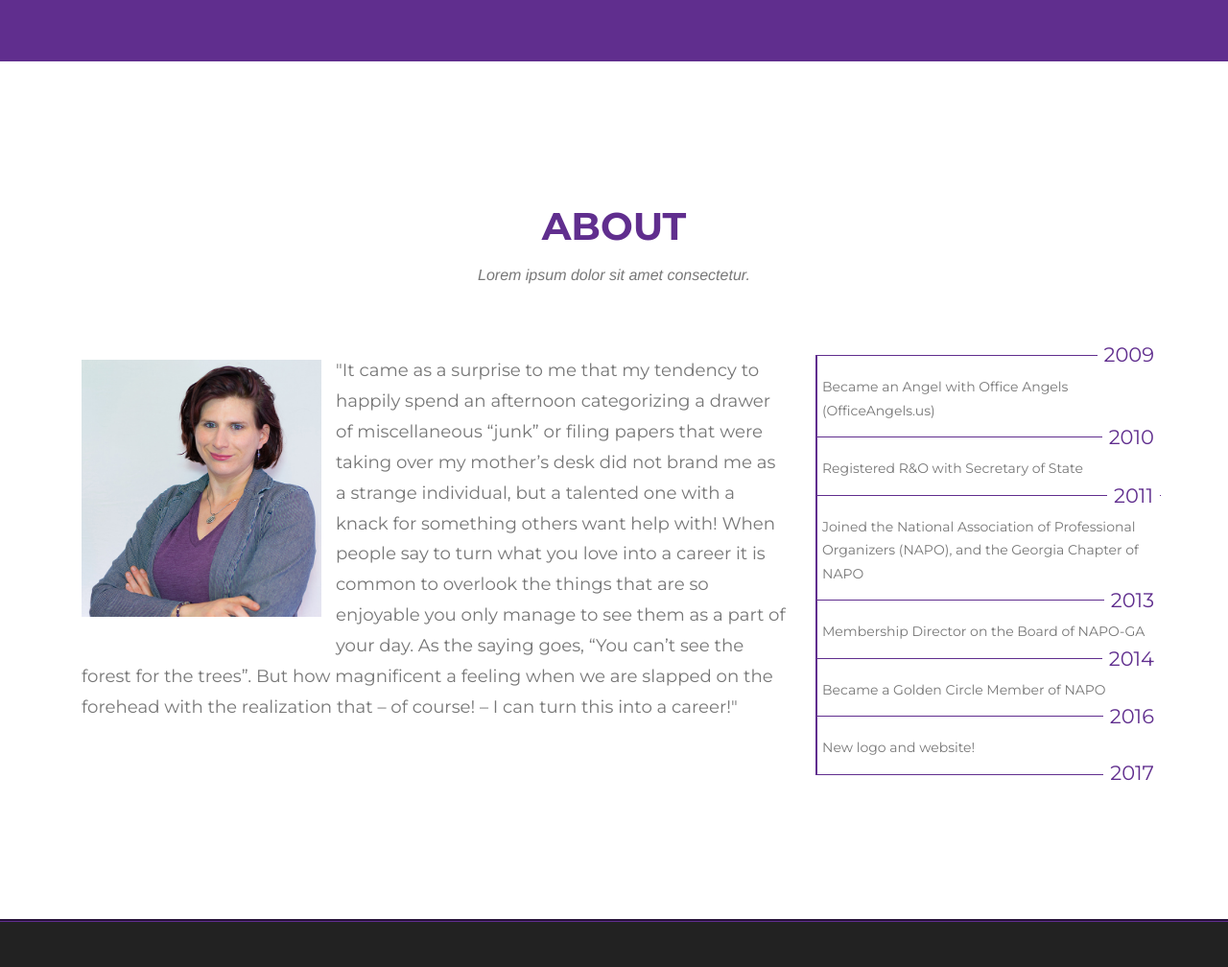
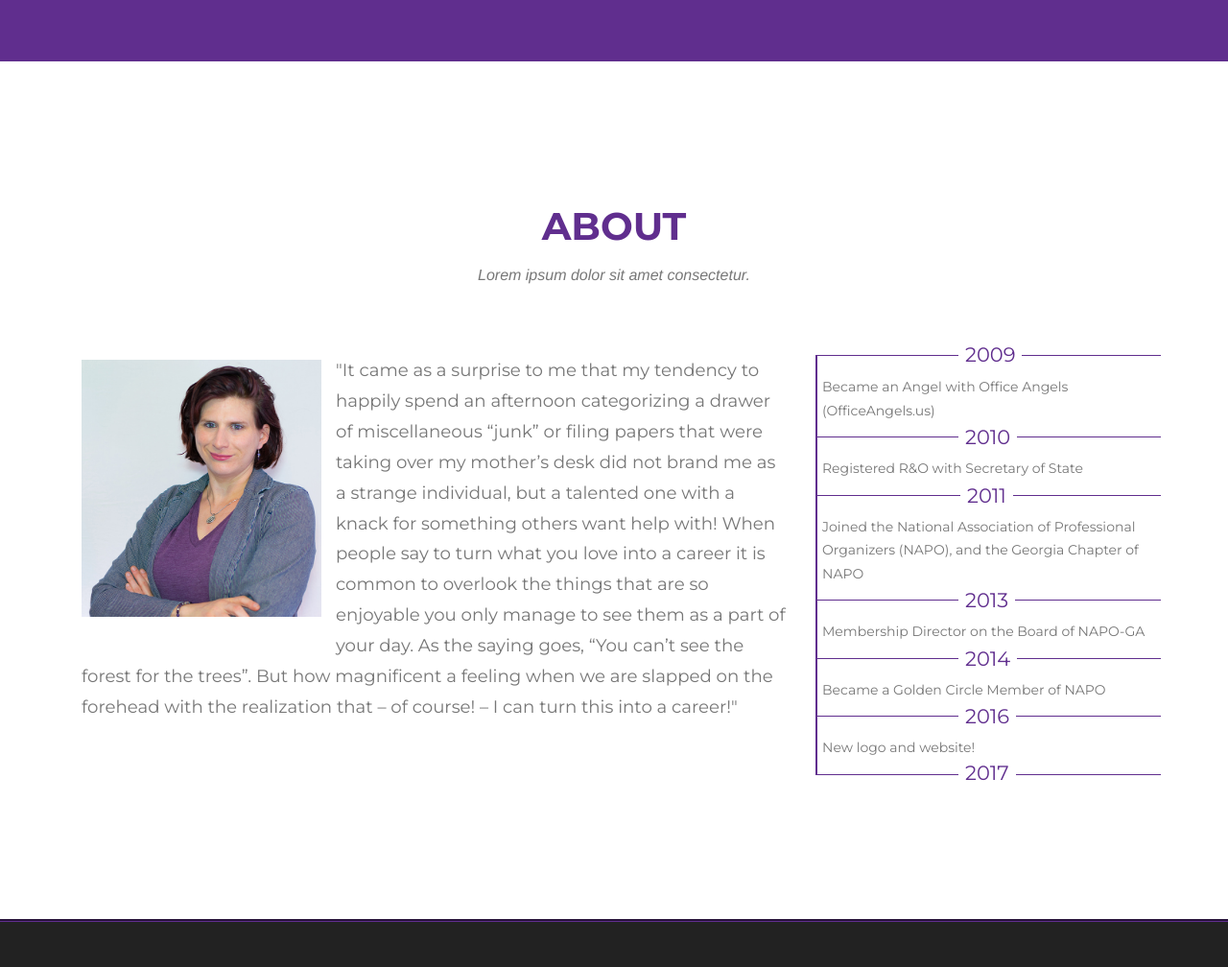
Before and after one commit to CJarrell/RO_WEBSITE, a PHP site: page / in a window 1280 px wide. Shown: the part 3760-4768 px from the top of the page at 96% size. Run offline with PHP 8.4, Linux system fonts and the light colour scheme; some libraries are stand-ins or nearby versions; some web fonts are replaced.

Commit message:
Some minor adjustments

```diff
--- a/css/r&o.css
+++ b/css/r&o.css
@@ -508,7 +508,15 @@ section#testimonials {
     background-color: #fff;
     position: absolute;
     padding: 3px 7px 3px 7px;
-    right: 0px;
+    left: 200px;
+}
+@media (min-width: 767px){
+    #about .date{
+        background-color: #fff;
+        position: absolute;
+        padding: 3px 7px 3px 7px;
+        left: 149px;
+    }
 }
 #about .date h3{
     font-size: 1.5em;
@@ -523,7 +531,7 @@ section#testimonials {
 }
 #about .d3{
     top: -15px;
-    right: 1px;
+    left: 151px;
 }
 #about .d4{
     top: -15px;
--- a/home.html
+++ b/home.html
@@ -122,7 +122,7 @@
                 </div>
             </div>
             <div class="row text-center">
-                <a href="#contact" class="page-scroll btn btn-xl" style="margin-top:50px;">How can we help you get organized! </a>
+                <a href="#contact" class="page-scroll btn btn-xl" style="margin-top:50px;">Tell us how to help!</a>
             </div>
         </div>
     </section>
@@ -206,7 +206,6 @@
 
     <!-- About Section -->
     <section id="about">
-        <div class="bg-image">
         <div class="container">
             <div class="row">
                 <div class="col-lg-12 text-center">
@@ -232,7 +231,7 @@
                     <div class="event-container">
                         <!-- Timeline Event 1 -->
                         <div class="text-muted timeline-style">
-                                <p class="about-timeline-text">Registered R&O with Secretary of State</p>
+                            <p class="about-timeline-text">Registered R&amp;O with Secretary of State</p>
                         </div>
                         <div class="date d2 clearfix">
                             <h3>2010</h3>
@@ -264,7 +263,7 @@
                         <div class="date d5 clearfix">
                             <h3>2014</h3>
                         </div>
-
+                    </div>
                     <div class="event-container">
                         <!-- Timeline Event 1 -->
                         <div class="text-muted timeline-style">
@@ -275,7 +274,6 @@
                         </div>
                         <div class="date d7 clearfix">
                             <h3>2017</h3>
-                            </div>
                         </div>
                     </div>
                 </div>
```
Lines whose indentation alone changed are shown as unchanged.
